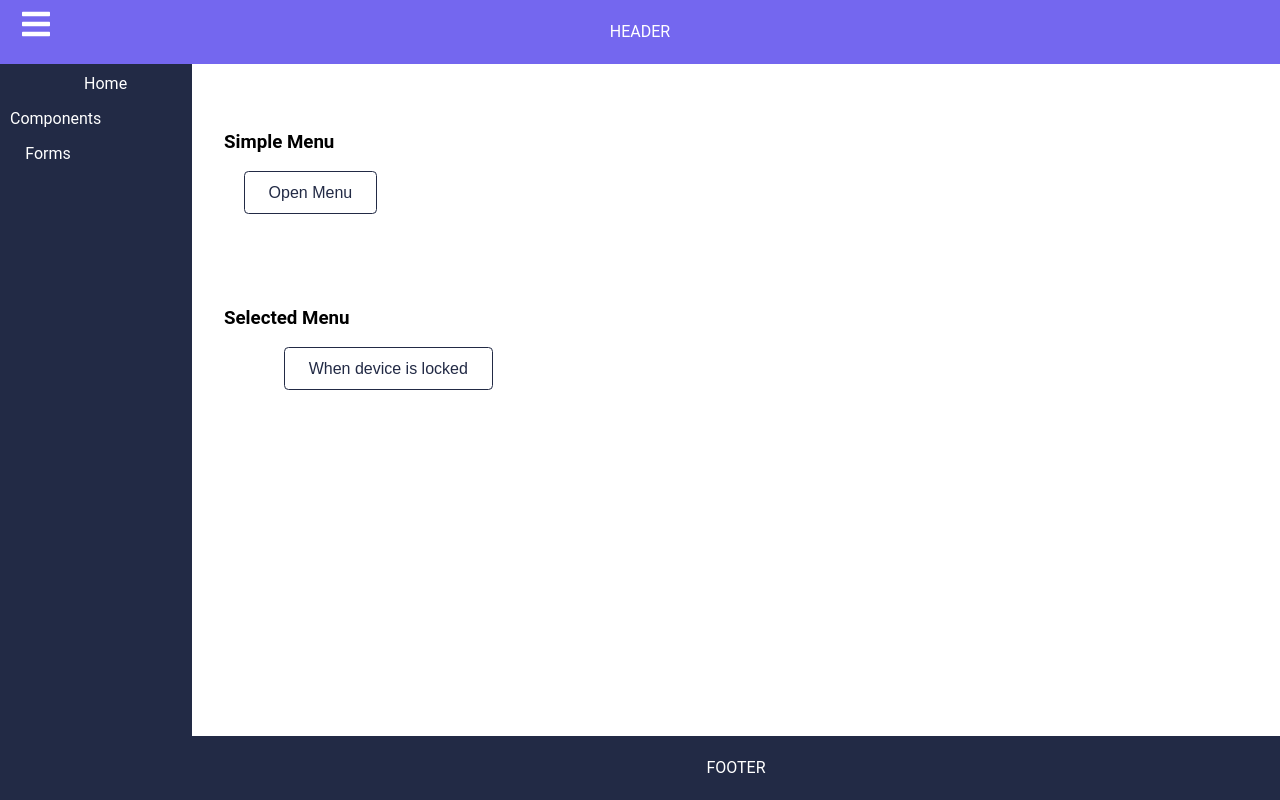
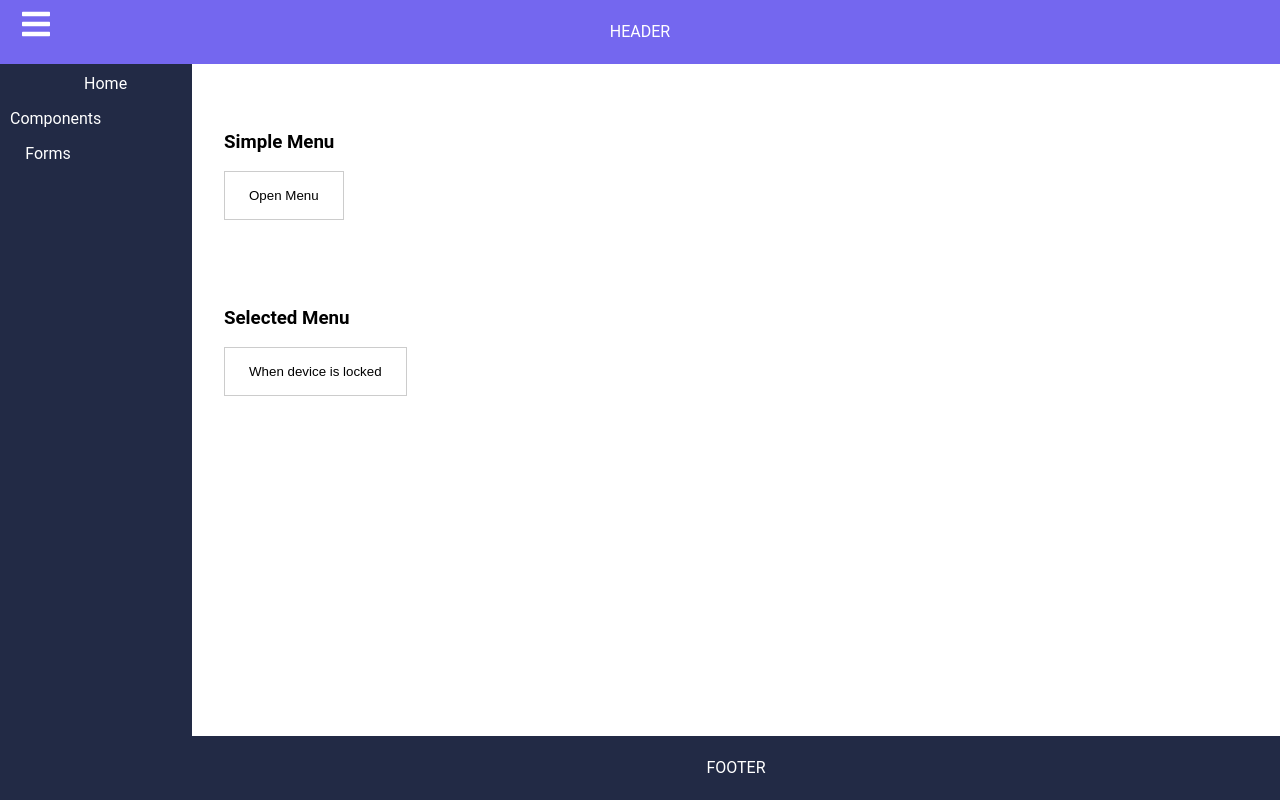
Before and after one commit to rayxsan/portfolio, a React (Create React App) app: page /components/menu in a window 1280 px wide. Built offline with nearby package versions, Linux system fonts and the light colour scheme.

Commit message:
Menu optimizing component and CSS

```diff
--- a/src/Components/Menu/Menu.styled.ts
+++ b/src/Components/Menu/Menu.styled.ts
@@ -1,50 +1,40 @@
 import styled from "styled-components";
 
-// TODO refarctor negative position if possible
 export const StyledMenu = styled.div`
   .list {
     position: relative;
-    top: -3.9rem;
-    left: -1.5rem;
-    width: 76%;
-    margin: 20px 0 0 43px;
+    width: auto;
     padding-inline-start: 0;
     box-shadow: 0 0.125rem 0.25rem rgba(0, 0, 0, 0.075);
   }
 
   .show {
-    background-color: white;
+    background-color: blue;
   }
 
   .hide {
-    visibility: hidden;
+    display: none;
   }
 
-  .hide-header {
-    visibility: hidden;
+  .header {
+    button {
+    }
   }
 
-  li {
-    &:first-of-type {
-      > button {
-        border-top: 1px solid #ccc;
-        border-radius: 6px 6px 0 0;
-      }
-    }
+  button {
+    display: flex;
+    cursor: pointer;
+    width: 100%;
+    text-align: left;
+    justify-content: space-between;
+    background-color: white;
+    padding: 1rem 1.5rem;
+    border: 1px solid #ccc;
+  }
 
-    &:last-of-type > button {
-      border-radius: 0 0 6px 6px;
-    }
-
-    Button {
-      width: 100%;
-      text-align: left;
-
-      &:hover,
-      &:focus {
-        cursor: pointer;
-        background-color: #ccc;
-      }
-    }
+  button:hover,
+  button:focus {
+    cursor: pointer;
+    background-color: #ccc;
   }
 `;
--- a/src/Components/Menu/Menu.tsx
+++ b/src/Components/Menu/Menu.tsx
@@ -5,11 +5,11 @@ import { StyledMenu } from "./Menu.styled";
 interface Props {
   header: string;
   items: { value: string }[];
+  primary?: boolean;
+  secondary?: boolean;
 }
 
 //TODO:
-// Auto-generate ids for each item?
-// Handle external click to close
 // Outsource classNames
 
 const Menu: FunctionComponent<Props> = ({ header, items }) => {
@@ -25,23 +25,21 @@ const Menu: FunctionComponent<Props> = ({ header, items }) => {
       onKeyPress={() => setOpenedMenu(!openedMenu)}
       onClick={() => setOpenedMenu(!openedMenu)}
     >
-      <div className="menu-items">
-        <div className={openedMenu ? "hide-header" : "header"}>
-          <Button clicked={() => setOpenedMenu(!openedMenu)} outline secondary>
+      <button
+        className={openedMenu ? "hide" : "header"}
+        onClick={() => setOpenedMenu(!openedMenu)}
+      >
         {header}
-          </Button>
-        </div>
+      </button>
       <ul className={`list ${openedMenu ? "show" : "hide"}`}>
         {items.map(({ value }, index) => (
-            <li key={index} className="list-item">
-              {/*TODO replace <Button for another component*/}
-              <Button text clicked={() => handleOptionClick()}>
+          <li key={index}>
+            <button onClick={() => handleOptionClick()}>
               <span>{value}</span>
-              </Button>
+            </button>
           </li>
         ))}
       </ul>
-      </div>
     </StyledMenu>
   );
 };
--- a/src/Pages/MenuPage.tsx
+++ b/src/Pages/MenuPage.tsx
@@ -1,7 +1,6 @@
 import React from "react";
 import styled from "styled-components";
 import Menu from "../Components/Menu/Menu";
-import { theme } from "../shared/Theme";
 
 const StyledMenuPage = styled.div`
   .menu-wrapper {
--- a/src/shared/Theme.ts
+++ b/src/shared/Theme.ts
@@ -12,23 +12,6 @@ const theme1 = {
   sidebarWidth: "12rem",
 
   //Menus
-  MENUS: [
-    {
-      name: "Simple Menu",
-      header: "Open Menu",
-      items: [{ value: "Profile" }, { value: "My account" }, { value: "Logout" }],
-    },
-    {
-      name: "Selected Menu",
-      header: "When device is locked",
-      items: [
-        { value: "Fly to the moon" },
-        { value: "Show all notification content" },
-        { value: "Hide sensitive notification content" },
-        { value: "Hide all notification content" },
-      ],
-    },
-  ],
 };
 
 export const theme = theme1;
```
Lines whose indentation alone changed are shown as unchanged.
